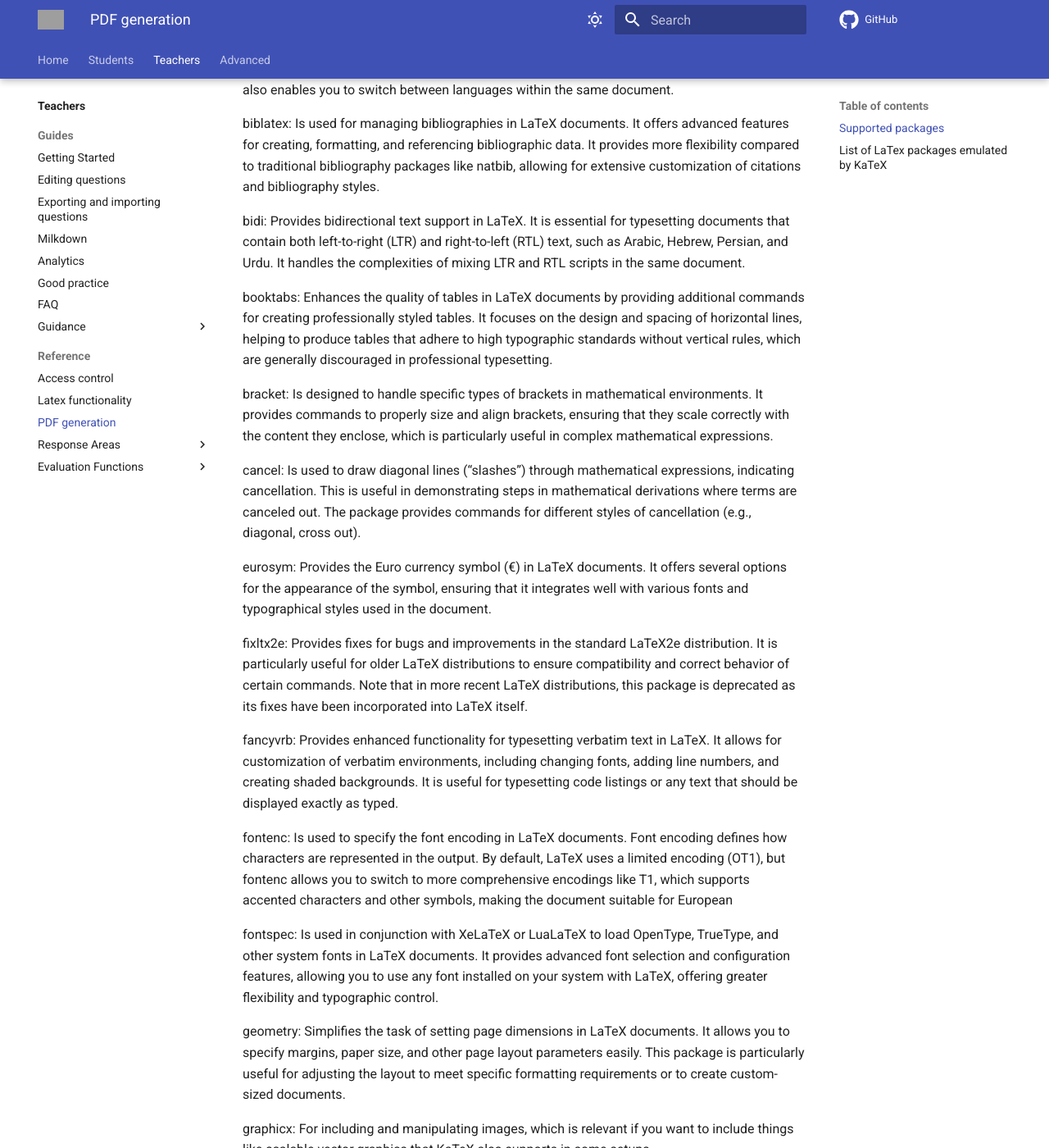
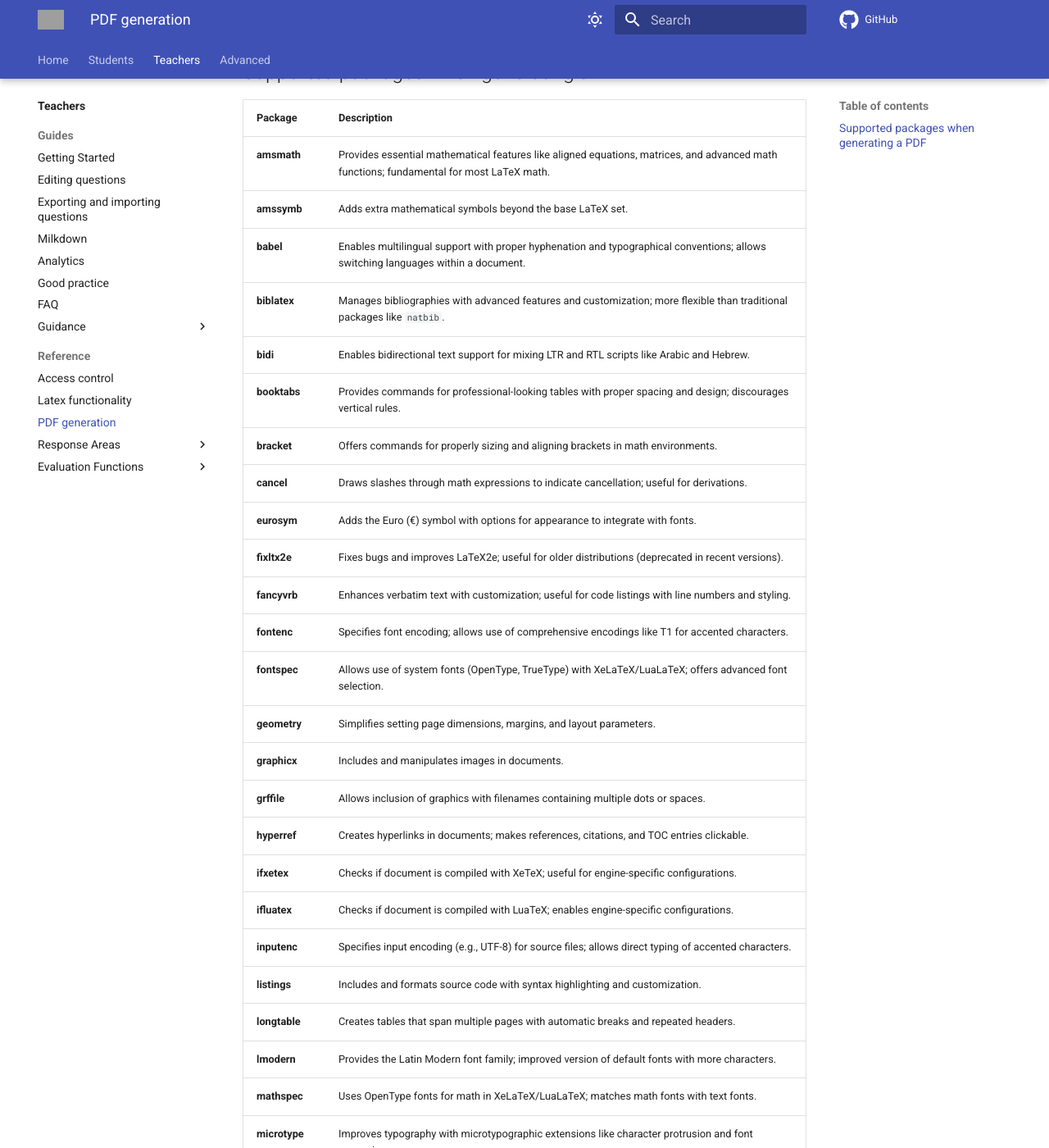
Before and after one commit to lambda-feedback/user-documentation, an MkDocs documentation site: the page built from docs/teacher/reference/pdf_generation.md, in a window 1280 px wide and 1400 px high, scrolled down 393 px. Shown: the whole window at 82% size. Built offline with MkDocs 1.6.1 and Material for MkDocs 9.7.7, drawn with Linux system fonts in a browser that asks for light colours; comment, search, counter and statistics services are not loaded; some of the changed text lies outside the part shown; grey boxes are pictures that could not be loaded.

Commit message:
Update pdf_generation.md

```diff
--- a/docs/teacher/reference/pdf_generation.md
+++ b/docs/teacher/reference/pdf_generation.md
@@ -1,76 +1,45 @@
 # PDF Generation
 
-## Supported packages
+Lambda Feedback uses a single source to render content both in the browser and by PDF. The browser view uses katex to render LaTeX, which limits the scope of LaTeX that can be used. katex doesn't use traditional LaTeX packages, but emulates many of the popular packages:
+[Package Emulation](https://github.com/KaTeX/KaTeX/wiki/Package-Emulation)
 
-amsmath: This package is essential for many mathematical features, including aligned equations, matrices, and more advanced math functions. It’s fundamental to most LaTeX documents involving mathematics.
+When a question is published by a teacher, a PDF copy is also generated. The PDF compilation process uses `xelatex` and the following list of packages. This list will be updated as we receive more requirements from users.
 
-amssymb: Provides additional mathematical symbols not covered by the base LaTeX distribution.
+## Supported packages when generating a PDF
 
-babel: Provides multilingual support in LaTeX documents. It allows you to typeset documents in various languages, providing proper hyphenation, date formats, and typographical conventions. It also enables you to switch between languages within the same document.
-
-biblatex: Is used for managing bibliographies in LaTeX documents. It offers advanced features for creating, formatting, and referencing bibliographic data. It provides more flexibility compared to traditional bibliography packages like natbib, allowing for extensive customization of citations and bibliography styles.
-
-bidi: Provides bidirectional text support in LaTeX. It is essential for typesetting documents that contain both left-to-right (LTR) and right-to-left (RTL) text, such as Arabic, Hebrew, Persian, and Urdu. It handles the complexities of mixing LTR and RTL scripts in the same document.
-
-booktabs: Enhances the quality of tables in LaTeX documents by providing additional commands for creating professionally styled tables. It focuses on the design and spacing of horizontal lines, helping to produce tables that adhere to high typographic standards without vertical rules, which are generally discouraged in professional typesetting.
-
-bracket: Is designed to handle specific types of brackets in mathematical environments. It provides commands to properly size and align brackets, ensuring that they scale correctly with the content they enclose, which is particularly useful in complex mathematical expressions.
-
-cancel: Is used to draw diagonal lines (“slashes”) through mathematical expressions, indicating cancellation. This is useful in demonstrating steps in mathematical derivations where terms are canceled out. The package provides commands for different styles of cancellation (e.g., diagonal, cross out).
-
-eurosym: Provides the Euro currency symbol (€) in LaTeX documents. It offers several options for the appearance of the symbol, ensuring that it integrates well with various fonts and typographical styles used in the document.
-
-fixltx2e: Provides fixes for bugs and improvements in the standard LaTeX2e distribution. It is particularly useful for older LaTeX distributions to ensure compatibility and correct behavior of certain commands. Note that in more recent LaTeX distributions, this package is deprecated as its fixes have been incorporated into LaTeX itself.
-
-fancyvrb: Provides enhanced functionality for typesetting verbatim text in LaTeX. It allows for customization of verbatim environments, including changing fonts, adding line numbers, and creating shaded backgrounds. It is useful for typesetting code listings or any text that should be displayed exactly as typed.
-
-fontenc: Is used to specify the font encoding in LaTeX documents. Font encoding defines how characters are represented in the output. By default, LaTeX uses a limited encoding (OT1), but fontenc allows you to switch to more comprehensive encodings like T1, which supports accented characters and other symbols, making the document suitable for European
-
-fontspec: Is used in conjunction with XeLaTeX or LuaLaTeX to load OpenType, TrueType, and other system fonts in LaTeX documents. It provides advanced font selection and configuration features, allowing you to use any font installed on your system with LaTeX, offering greater flexibility and typographic control.
-
-geometry: Simplifies the task of setting page dimensions in LaTeX documents. It allows you to specify margins, paper size, and other page layout parameters easily. This package is particularly useful for adjusting the layout to meet specific formatting requirements or to create custom-sized documents.
-
-graphicx: For including and manipulating images, which is relevant if you want to include things like scalable vector graphics that KaTeX also supports in some setups.
-
-grffile: Extends the file name handling capabilities in LaTeX, allowing for the inclusion of graphics with filenames containing multiple dots or spaces. It is particularly useful when working with image files that have complex names, ensuring LaTeX can correctly locate and render them.
-
-hyperref: Is used to create hyperlinks within a LaTeX document, enhancing navigation in PDFs. It automatically converts references, citations, and table of contents entries into clickable links. It also allows you to create custom hyperlinks to URLs, files, and internal document locations.
-
-ifxetex: Provides a simple conditional command that allows you to check if your document is being compiled with XeTeX. It is often used in conjunction with ifluatex to create documents that are compatible with multiple LaTeX engines (e.g., pdfTeX, XeTeX, LuaTeX).
-
-ifluatex: Provides a conditional command that allows you to check if your document is being compiled with LuaTeX. It helps ensure compatibility across different LaTeX engines by enabling engine-specific configurations.
-
-inputenc: Allows you to specify the input encoding of your LaTeX document, which determines how characters in your source file are interpreted. For example, using \usepackage[utf8]{inputenc} allows you to directly type accented characters and special symbols in UTF-8 encoding. Note that in more recent versions of LaTeX, inputenc is no longer necessary for UTF-8, as it is handled natively.
-
-listings: Provides tools for including and formatting source code in LaTeX documents. It supports syntax highlighting for many programming languages and allows customization of font styles, colors, line numbers, and other aspects of code presentation, making it ideal for technical documents or publications involving code.
-
-longtable: Allows you to create tables that span multiple pages in a LaTeX document. It automatically breaks the table across pages, repeating the header and/or footer rows as needed, which is particularly useful for documents containing large datasets or extensive tabular information.
-
-lmodern: Provides the Latin Modern font family, an enhanced version of the Computer Modern fonts that are the default in LaTeX. lmodern includes additional characters and glyphs, supporting better scalability and compatibility with modern typographic standards.
-
-mathspec: Allows you to use OpenType fonts for typesetting mathematics in XeLaTeX and LuaLaTeX. It enables the selection of different fonts for math mode, offering more typographic flexibility and the ability to match math fonts with text fonts.
-
-microtype: Enhances the typographic quality of LaTeX documents by enabling microtypographic extensions like character protrusion and font expansion. These techniques improve justification, spacing, and overall visual appeal of the text, especially in justified paragraphs.
-
-natbib: Provides advanced citation management for LaTeX documents. It offers various citation styles, supports both author-year and numerical citations, and integrates well with the standard bibtex bibliography system. It is widely used in academic writing to control citation and bibliography formatting.
-
-parskip: Changes the way paragraphs are formatted in LaTeX by adding vertical space between paragraphs and eliminating indentation. It is useful when a document’s design calls for a clear separation between paragraphs rather than the traditional indentation.
-
-pifont: Allows the use of Dingbat fonts in LaTeX documents. It provides easy access to various symbol fonts, including the popular Zapf Dingbats, which are useful for adding checkmarks, crosses, and other decorative symbols to your document.
-
-polyglossia: Is the multilingual package for XeLaTeX and LuaLaTeX, similar to babel but specifically designed for modern LaTeX engines. It provides language-specific typographical rules, hyphenation patterns, and more, enabling the seamless integration of multiple languages in a single document.
-
-setspace: Provides tools to adjust the spacing between lines in a LaTeX document. It allows you to easily switch between single, one-and-a-half, and double line spacing, either globally or locally within a document, which is often required in academic or formal writing.
-
-ulem: Provides various types of underlining in LaTeX, such as single, double, wavy, or dotted underlines. It also offers commands for striking out text. Unlike the standard \underline command, ulem allows underlines that break at line ends, making it more flexible for text decoration.
-
-upquote: Ensures that straight quotes (' and ") are typeset as they appear in code listings or verbatim text, rather than being converted to curly quotes. This is particularly important when including code snippets where the distinction between straight and curly quotes is semantically significant.
-
-xcolor: For coloring text and math expressions, which KaTeX supports natively.
-
-xeCJK: Is specifically designed for typesetting documents that include Chinese, Japanese, and Korean (CJK) characters in XeLaTeX. It provides better handling of CJK fonts, enabling proper spacing, line breaking, and font selection for these languages. The package integrates seamlessly with XeLaTeX’s ability to use system fonts, allowing for high-quality typesetting of multilingual documents that include both CJK and Latin scripts. xeCJK also offers various options for fine-tuning the appearance of CJK text, such as adjusting character spacing and font sizes.
-
-
-## List of LaTex packages emulated by KaTeX
-
-[Package Emulation](https://github.com/KaTeX/KaTeX/wiki/Package-Emulation)
+| Package       | Description                                                                                                                                       |
+|---------------|---------------------------------------------------------------------------------------------------------------------------------------------------|
+| **amsmath**   | Provides essential mathematical features like aligned equations, matrices, and advanced math functions; fundamental for most LaTeX math.          |
+| **amssymb**   | Adds extra mathematical symbols beyond the base LaTeX set.                                                                                        |
+| **babel**     | Enables multilingual support with proper hyphenation and typographical conventions; allows switching languages within a document.                 |
+| **biblatex**  | Manages bibliographies with advanced features and customization; more flexible than traditional packages like `natbib`.                           |
+| **bidi**      | Enables bidirectional text support for mixing LTR and RTL scripts like Arabic and Hebrew.                                                          |
+| **booktabs**  | Provides commands for professional-looking tables with proper spacing and design; discourages vertical rules.                                     |
+| **bracket**   | Offers commands for properly sizing and aligning brackets in math environments.                                                                    |
+| **cancel**    | Draws slashes through math expressions to indicate cancellation; useful for derivations.                                                           |
+| **eurosym**   | Adds the Euro (€) symbol with options for appearance to integrate with fonts.                                                                      |
+| **fixltx2e**  | Fixes bugs and improves LaTeX2e; useful for older distributions (deprecated in recent versions).                                                   |
+| **fancyvrb**  | Enhances verbatim text with customization; useful for code listings with line numbers and styling.                                                 |
+| **fontenc**   | Specifies font encoding; allows use of comprehensive encodings like T1 for accented characters.                                                    |
+| **fontspec**  | Allows use of system fonts (OpenType, TrueType) with XeLaTeX/LuaLaTeX; offers advanced font selection.                                             |
+| **geometry**  | Simplifies setting page dimensions, margins, and layout parameters.                                                                                |
+| **graphicx**  | Includes and manipulates images in documents.                                                                                                      |
+| **grffile**   | Allows inclusion of graphics with filenames containing multiple dots or spaces.                                                                    |
+| **hyperref**  | Creates hyperlinks in documents; makes references, citations, and TOC entries clickable.                                                           |
+| **ifxetex**   | Checks if document is compiled with XeTeX; useful for engine-specific configurations.                                                              |
+| **ifluatex**  | Checks if document is compiled with LuaTeX; enables engine-specific configurations.                                                                |
+| **inputenc**  | Specifies input encoding (e.g., UTF-8) for source files; allows direct typing of accented characters.                                              |
+| **listings**  | Includes and formats source code with syntax highlighting and customization.                                                                       |
+| **longtable** | Creates tables that span multiple pages with automatic breaks and repeated headers.                                                                |
+| **lmodern**   | Provides the Latin Modern font family; improved version of default fonts with more characters.                                                     |
+| **mathspec**  | Uses OpenType fonts for math in XeLaTeX/LuaLaTeX; matches math fonts with text fonts.                                                              |
+| **microtype** | Improves typography with microtypographic extensions like character protrusion and font expansion.                                                 |
+| **natbib**    | Advanced citation management; supports various styles and integrates with BibTeX.                                                                  |
+| **parskip**   | Adds vertical space between paragraphs and removes indentation.                                                                                    |
+| **pifont**    | Provides access to Dingbat fonts for symbols like checkmarks and crosses.                                                                          |
+| **polyglossia** | Multilingual support for XeLaTeX/LuaLaTeX; provides language-specific typographical rules.                                                       |
+| **setspace**  | Adjusts line spacing (single, one-and-a-half, double) in documents.                                                                                |
+| **ulem**      | Adds advanced underlining and strikethrough styles; allows underlines to break at line ends.                                                       |
+| **upquote**   | Ensures straight quotes in code listings; prevents conversion to curly quotes.                                                                     |
+| **xcolor**    | Adds color to text and math expressions.                                                                                                           |
+| **xeCJK**     | Typesets Chinese, Japanese, and Korean (CJK) characters in XeLaTeX; handles fonts, spacing, and line breaking.                                     |
```
